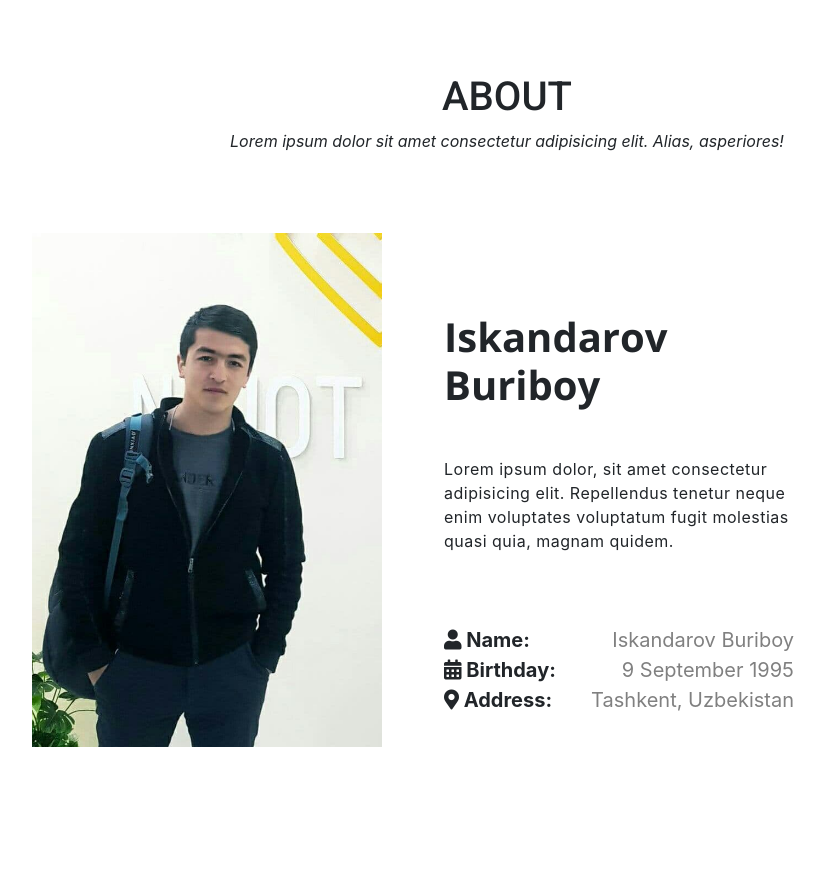
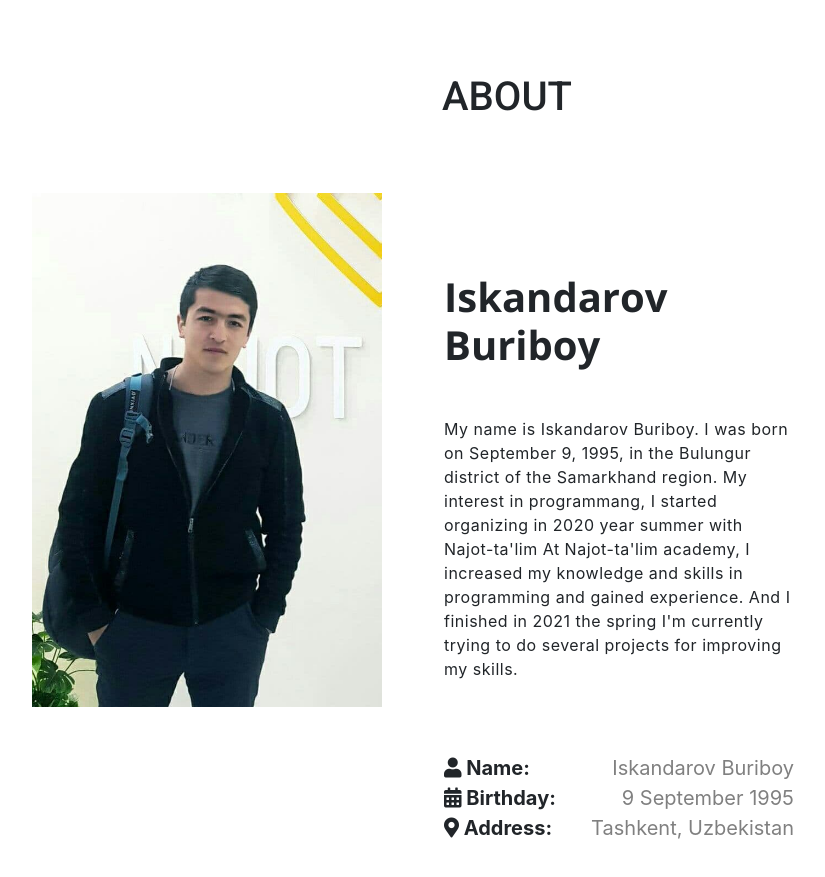
Before and after one commit to iskandarov101/my-portfolio, a plain HTML site: page index.html in a window 1280 px wide. Shown: the part 3760-4637 px from the top of the page, without its empty margins (133-958 px from the left). Drawn offline with nearby package versions, Linux system fonts and the light colour scheme.

Commit message:
fix some text on portfolio page

```diff
--- a/index.html
+++ b/index.html
@@ -151,6 +151,7 @@
 
 <!--PORTFOLIO SECTION-->
 <!-- <section id="portfolio" class="portfolio">
+
   <div class="container">
     <h3 class="text-center">My Projects</h3>
     <p class="text-center font-weight-bold">here you can see</p>
@@ -226,6 +227,7 @@
     </div>
   </div>
 </section> -->
+  <section id='portfolio' class="portfolio">
     <div class="projects" id="projects">
       <h1 class="projects__title">My Projects</h1>
       <div class="projects__btn-group">
@@ -241,6 +243,8 @@
       </form>
       <ul class="projects__list"></ul>
     </div>
+  </section>
+
   <!-- TEMPLATE -->
   <template class="projects-item-template">
     <li class="projects__item">
@@ -262,7 +266,6 @@
   <section id="about" class="about">
     <div class="container">
       <h3 class="text-center">About</h3>
-    <p class="text-center"><i>Lorem ipsum dolor sit amet consectetur adipisicing elit. Alias, asperiores!</i></p>
       <div class="row">
 
         <div class="col-md-4" data-aos="fade-right" data-aos-duration="950">
@@ -272,10 +275,7 @@
           <div class="info">
             <h4>Iskandarov Buriboy</h4>
             <p>
-            Lorem ipsum dolor, sit amet consectetur adipisicing elit.
-             Repellendus tenetur neque enim voluptates voluptatum
-              fugit molestias quasi quia,
-               magnam quidem.
+              My name is Iskandarov Buriboy. I was born on September 9, 1995, in the Bulungur district of the Samarkhand region. My interest in programmang, I started organizing in 2020 year summer with Najot-ta'lim At Najot-ta'lim academy, I increased my knowledge and skills in programming and gained experience. And I finished in 2021 the spring I'm currently trying to do several projects for improving my skills.
             </p>
             <ul class="main">
               <li>
```
Also changed, not shown: images/portfolio/laoder.jpg (added). Lines whose indentation alone changed are shown as unchanged.
